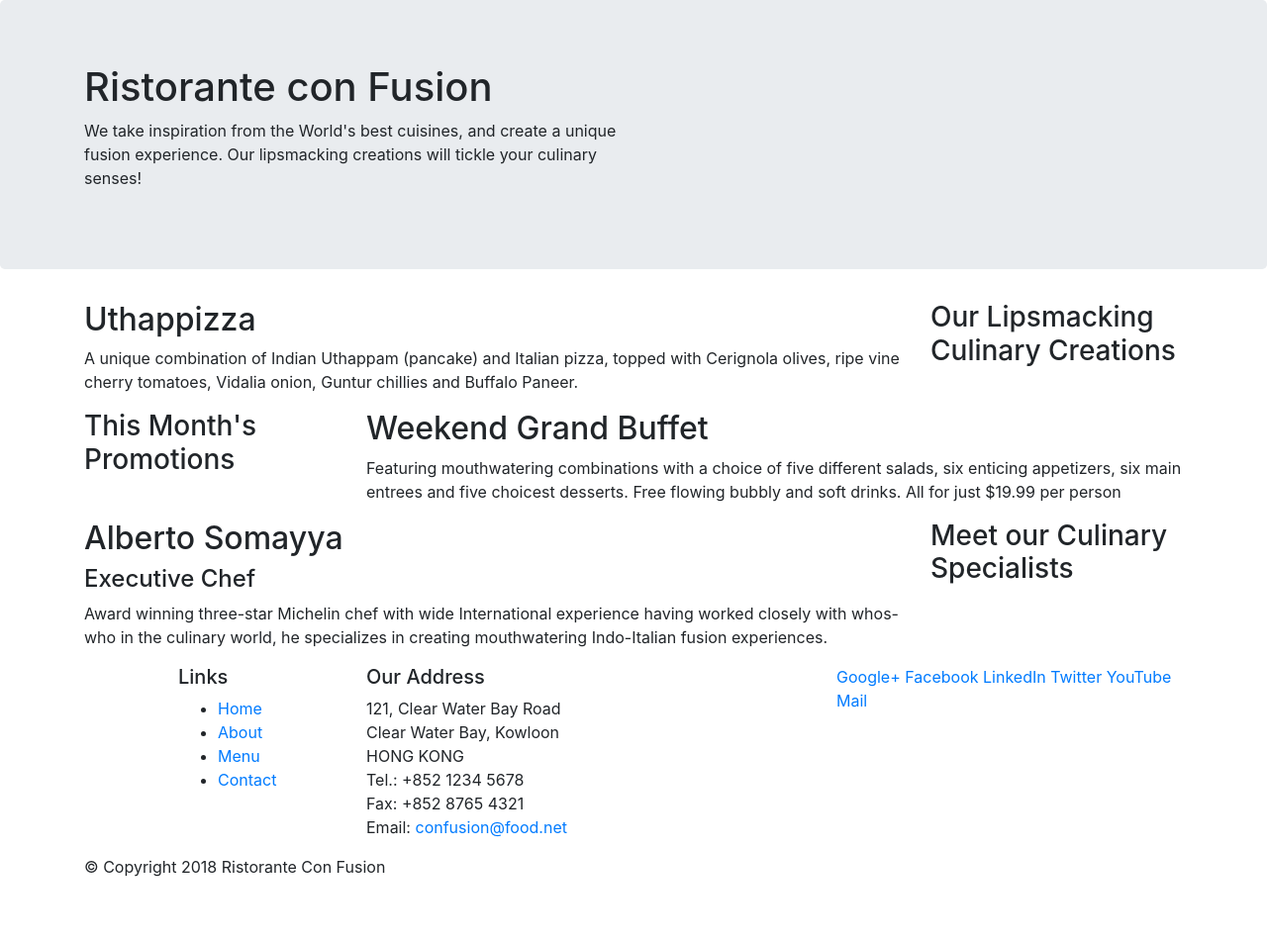
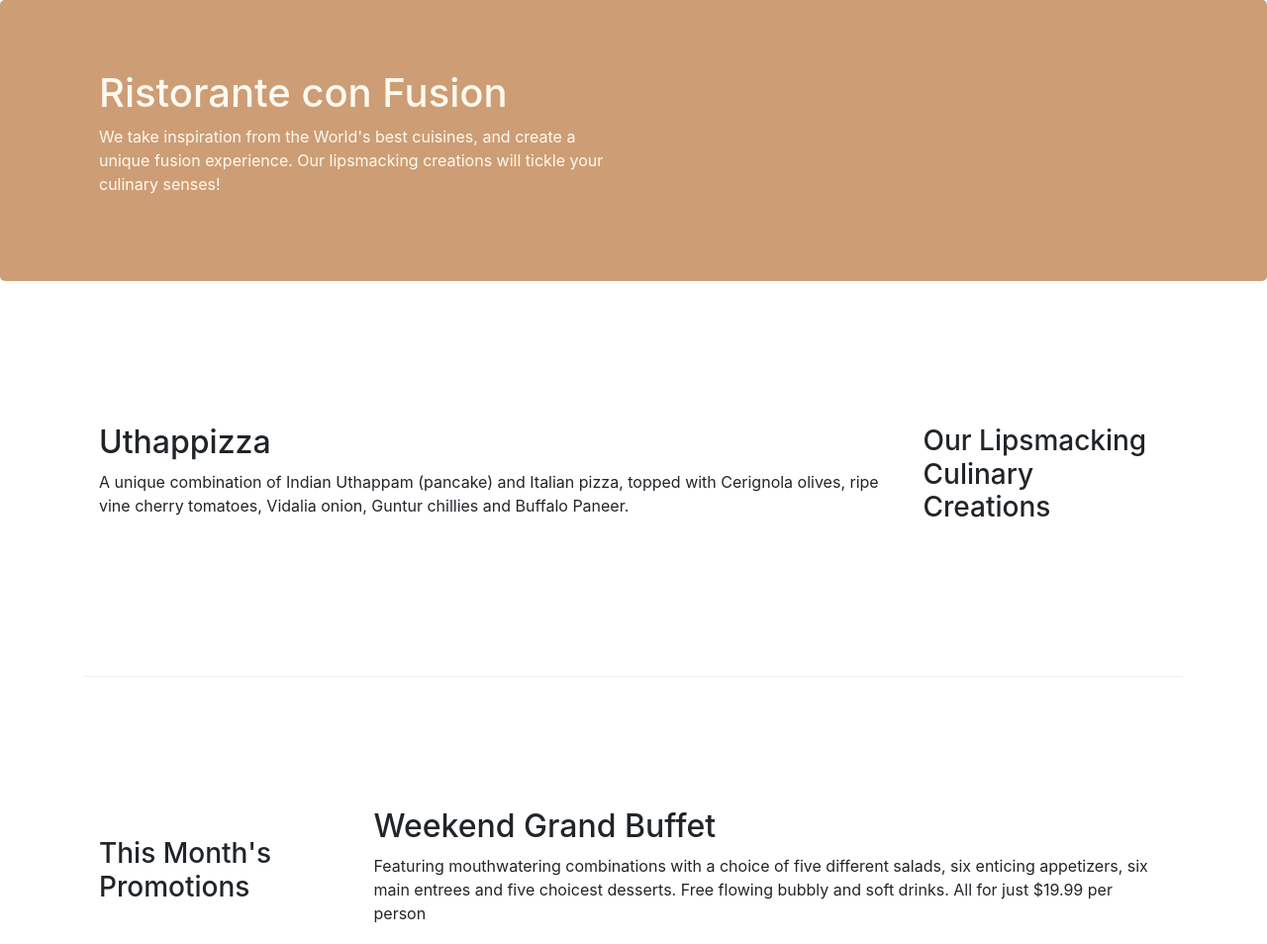
Before and after one commit to cep215/Full-Stack-Web-Development-with-React-Specialization, a website: page Bootstrap4/conFusion/index.html in a window 1280 px wide. Shown: the top 954 px of the page at 99% size. Before the commit the page ends 904 px from the top, so only its background shows below. Drawn offline with nearby package versions, Linux system fonts and the light colour scheme.

Commit message:
Bootstrap grid part 2

```diff
--- /dev/null
+++ b/Bootstrap4/conFusion/css/styles.css
@@ -0,0 +1,30 @@
+.row-header {
+    margin: 0px auto;
+    padding: 0px auto;
+}
+
+.row-content {
+    margin: 0px auto;
+    padding: 50px 0px 50px 0px;
+    border-bottom: 1px ridge;
+    min-height: 400px;
+}
+
+.footer {
+    background-color: rgb(233, 211, 196);
+    margin: 0px auto;
+    padding: 20px 0px 20px 0px;
+}
+
+.jumbotron {
+    padding: 70px 30px 70px 30px;
+    margin: 0px auto;
+    background: rgb(205, 157, 117);
+    color: floralwhite;
+}
+
+.address {
+    font-size: 80%;
+    margin: 0px;
+    color: #0f0f0f;
+}
--- a/Bootstrap4/conFusion/index.html
+++ b/Bootstrap4/conFusion/index.html
@@ -9,13 +9,14 @@
 
     <!-- Bootstrap CSS -->
     <link rel="stylesheet" href="node_modules/bootstrap/dist/css/bootstrap.min.css">
+    <link rel="stylesheet" href="css/styles.css">
 </head>
 
 <body>
 
     <header class="jumbotron">
         <div class="container">
-            <div class="row">
+            <div class="row row-header">
                 <div class="col-12 col-sm-6">
                     <h1>Ristorante con Fusion</h1>
                     <p>We take inspiration from the World's best cuisines, and create a unique fusion experience. Our lipsmacking creations will tickle your culinary senses!</p>
@@ -27,7 +28,7 @@
     </header>
 
     <div class="container">
-        <div class="row">
+        <div class="row row-content align-items-center">
             <div class="col-12 col-sm-4 order-sm-last col-md-3">
                 <h3>Our Lipsmacking Culinary Creations</h3>
             </div>
@@ -38,7 +39,7 @@
         </div>
 
 
-        <div class="row">
+        <div class="row row-content align-items-center">
             <div class="col-12 col-sm-4 col-md-3">
                 <h3>This Month's Promotions</h3>
             </div>
@@ -48,7 +49,7 @@
             </div>
         </div>
 
-        <div class="row">
+        <div class="row row-content align-items-center">
             <div class="col-12 col-sm-4 order-sm-last col-md-3">
                 <h3>Meet our Culinary Specialists</h3>
             </div>
@@ -60,12 +61,12 @@
         </div>
     </div>
 
-    <footer>
+    <footer class="footer">
         <div class="container">
             <div class="row">
                 <div class="col-4 offset-1 col-sm-2">
                     <h5>Links</h5>
-                    <ul>
+                    <ul class="list-unstyled">
                         <li><a href="#">Home</a></li>
                         <li><a href="#">About</a></li>
                         <li><a href="#">Menu</a></li>
@@ -83,8 +84,8 @@
 		              Email: <a href="mailto:confusion@food.net">confusion@food.net</a>
 		           </address>
                 </div>
-                <div class="col-12 col-sm-4">
-                    <div>
+                <div class="col-12 col-sm-4 align-self-center">
+                    <div class="text-center">
                         <a href="http://google.com/+">Google+</a>
                         <a href="http://www.facebook.com/profile.php?id=">Facebook</a>
                         <a href="http://www.linkedin.com/in/">LinkedIn</a>
@@ -94,7 +95,7 @@
                     </div>
                 </div>
            </div>
-           <div class="row">
+           <div class="row justify-content-center">
                 <div class="col-auto">
                     <p>© Copyright 2018 Ristorante Con Fusion</p>
                 </div>
```
Also changed, not shown: 2 other files.
